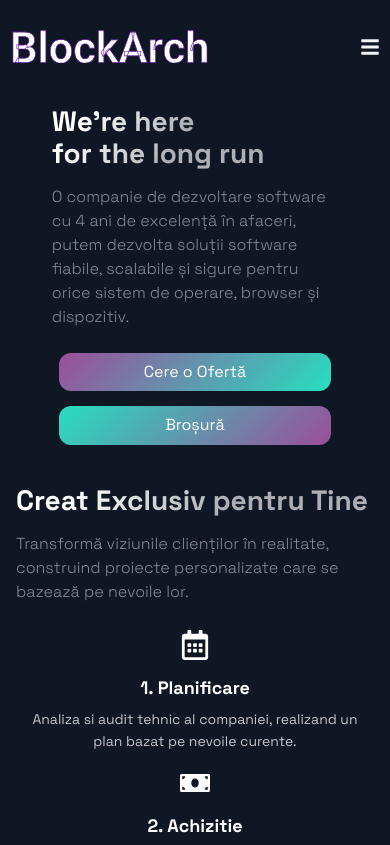
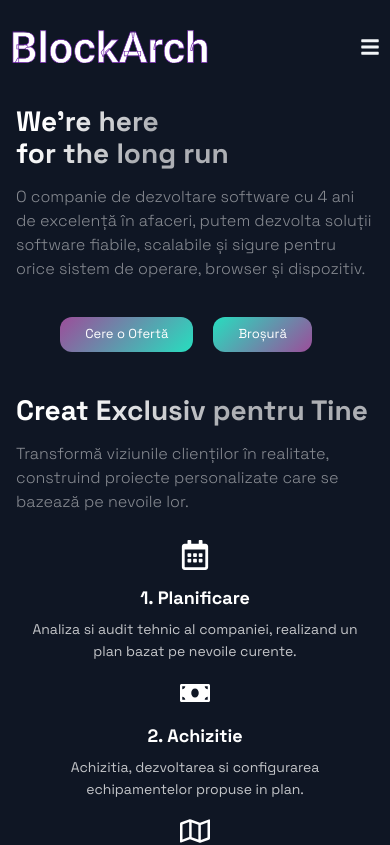
Before and after one commit to frank0170/blockArch-site-next, a Next.js app: page / in a window 390 px wide. Shown: the top 845 px of the page. Built offline with nearby package versions, Linux system fonts and the light colour scheme.

Commit message:
update mobile v1

```diff
--- a/src/components/Acomplishments/Acomplishments.js
+++ b/src/components/Acomplishments/Acomplishments.js
@@ -12,6 +12,7 @@ const data = [
 
 const Acomplishments = () => (
   <Section>
+    <SectionDivider style={{marginBottom: "30px"}}/>
     <SectionTitle>Realizările Noastre</SectionTitle>
     <Boxes>
       {data.map((card, index) => (
@@ -21,7 +22,6 @@ const Acomplishments = () => (
         </Box>
       ))}
     </Boxes>
-    <SectionDivider/>
   </Section>
 );
 
--- a/src/components/Footer/FooterStyles.js
+++ b/src/components/Footer/FooterStyles.js
@@ -288,7 +288,7 @@ export const LinkList = styled.ul`
 
   @media ${props => props.theme.breakpoints.sm} {
     width: 100%;
-    padding: 32px 4px 16px;
+    padding: 32px 16px 16px;
     gap: 5px;
   }
 `;
--- a/src/components/Hero/Hero.js
+++ b/src/components/Hero/Hero.js
@@ -1,10 +1,10 @@
 import React from 'react';
 import { Section, SectionText, SectionTitle } from '../../styles/GlobalComponents';
 import Button from '../../styles/GlobalComponents/Button';
-import { LeftSection, GradientButton } from './HeroStyles';
+import { LeftSection, GradientButton, ButtonContainer, HomeSection } from './HeroStyles';
 
 const Hero = (props) => (
-  <Section row nopadding>
+  <HomeSection row nopadding>
     <LeftSection>
       <SectionTitle main center>
         We're here <br />
@@ -13,6 +13,9 @@ const Hero = (props) => (
       <SectionText>
         O companie de dezvoltare software cu 4 ani de excelență în afaceri, putem dezvolta soluții software fiabile, scalabile și sigure pentru orice sistem de operare, browser și dispozitiv.
       </SectionText>
+      <ButtonContainer>
+
+
 <GradientButton
     href="mailto:contact@example.com"
     gradient="purple"
@@ -27,8 +30,10 @@ const Hero = (props) => (
   >
     Broșură
   </GradientButton>
+  </ButtonContainer>
     </LeftSection>
-  </Section>
+
+  </HomeSection>
 );
 
 export default Hero;
--- a/src/components/Hero/HeroStyles.js
+++ b/src/components/Hero/HeroStyles.js
@@ -1,20 +1,69 @@
 import styled from 'styled-components';
+
+export const HomeSection = styled.section`
+  display: ${(props) => props.grid ? "grid" : "flex" };
+  flex-direction: ${(props) => props.row ? "row" : "column" };
+  padding: ${(props) => props.nopadding ? "0" : "32px 48px 0" } ;
+  margin: 0 auto;
+  max-width: 1040px;
+  box-sizing: content-box;
+  position: relative;
+  overflow: hidden;
+  grid-template-columns: 1fr 1fr;
+
+  @media ${(props) => props.theme.breakpoints.md} {
+    /* padding: 24px 48px 0; */
+    flex-direction: column;
+  }
+
+  @media ${(props) => props.theme.breakpoints.sm} {
+    padding: ${(props) => props.nopadding ? "0" : "16px 16px 0" } ;
+
+    width: calc(100vw - 32px);
+    flex-direction: column;
+  }
+`
 
 export const LeftSection = styled.div`
   width: 100%;
   @media ${(props) => props.theme.breakpoints.sm} {
-    width: 80%;
+    width: 100%;
     display: flex;
     flex-direction: column;
-    margin: 0 auto;
+    /* align-items: center;
+    text-align: center; */
+
+    /* margin: 0 auto; */
   }
-  @media ${(props) => props.theme.breakpoints.md} {
-    width: 80%;
+
+
+
+`;
+
+export const ButtonContainer = styled.div`
+
+
+  @media ${(props) => props.theme.breakpoints.sm} {
+    width: 95%;
     display: flex;
     flex-direction: column;
-    margin: 0 auto;
+    align-items: center;
+    margin-top: 1rem;
+    justify-content: center;
+
+
+
+
+  }
+
+  @media ${(props) => props.theme.breakpoints.md} {
+    display: flex;
+    flex-direction: row;
+    /* justify-content: flex-start; */
+    /* margin-left: 2rem; */
   }
 `;
+
 
 export const GradientButton = styled.a`
   display: inline-block;
@@ -34,8 +83,10 @@ export const GradientButton = styled.a`
       : 'linear-gradient(135deg, #27DEBF 0%, #9c4d9a 100%)'};
 
   @media ${(props) => props.theme.breakpoints.sm} {
-    font-size: 1.6rem;
+    font-size: 1.3rem;
     padding: 1rem 2.5rem;
+    margin: 1rem;
+
   }
 
   &:hover {
--- a/src/components/Projects/ProjectsStyles.js
+++ b/src/components/Projects/ProjectsStyles.js
@@ -26,7 +26,7 @@ export const GridContainer = styled.section`
   @media ${(props) => props.theme.breakpoints.sm} {
     display: flex;
     flex-direction: column;
-    padding: 2rem;
+    padding: 0rem;
     padding-bottom: 0;
     min-height: 100vh;
   }
@@ -94,7 +94,7 @@ export const CardInfo = styled.p`
   text-align: justify;
 
   @media ${(props) => props.theme.breakpoints.sm} {
-    padding: 1rem; /* Increased padding for smaller devices */
+    padding: 16px; /* Increased padding for smaller devices */
     font-size: 1.4rem; /* Optional: Adjust font size for smaller screens */
   }
 `;
--- a/src/components/TimeLine/TimeLine.js
+++ b/src/components/TimeLine/TimeLine.js
@@ -82,7 +82,7 @@ const Timeline = () => {
         ))}
       </TimelineContainer>
       <br />
-      <TimeDivider />
+      {/* <TimeDivider /> */}
     </SectionTime>
   );
 };
--- a/src/components/TimeLine/TimeLineStyles.js
+++ b/src/components/TimeLine/TimeLineStyles.js
@@ -50,16 +50,16 @@ export const SectionTime = styled.section`
     width: calc(100vw - 32px);
     flex-direction: column;
     grid-template-columns: 1fr; /* Single column */
-
+    margin-bottom: 2rem;
     /* Add more height and adjust padding */
-    min-height: 150vh; /* Adjusted height */
+    min-height: 120vh; /* Adjusted height */
     gap: 2rem; /* Ensure proper spacing */
   }
 
-  /* Responsive margin for the last child */
-  & > *:last-child {
-    margin-bottom: 3rem; /* Adjust margin to prevent overlap */
-  }
+
+  /* & > *:last-child {
+    margin-bottom: 0rem;
+  } */
 
   /* @media (max-width: 390px) {
     min-height: 166vh;
@@ -82,7 +82,7 @@ export const SectionTime = styled.section`
 
 
 
-    @media (min-width: 362px) and (max-width: 400px) {
+    /* @media (min-width: 362px) and (max-width: 400px) {
       min-height: 150vh;
 
     }
@@ -100,7 +100,8 @@ export const SectionTime = styled.section`
     @media (min-width: 320px) and (max-width: 336px) {
       min-height: 170vh;
 
-    }
+    } */
+
 `
 
 // export const SectionTime = styled.section`
```
Lines whose indentation alone changed are shown as unchanged.
